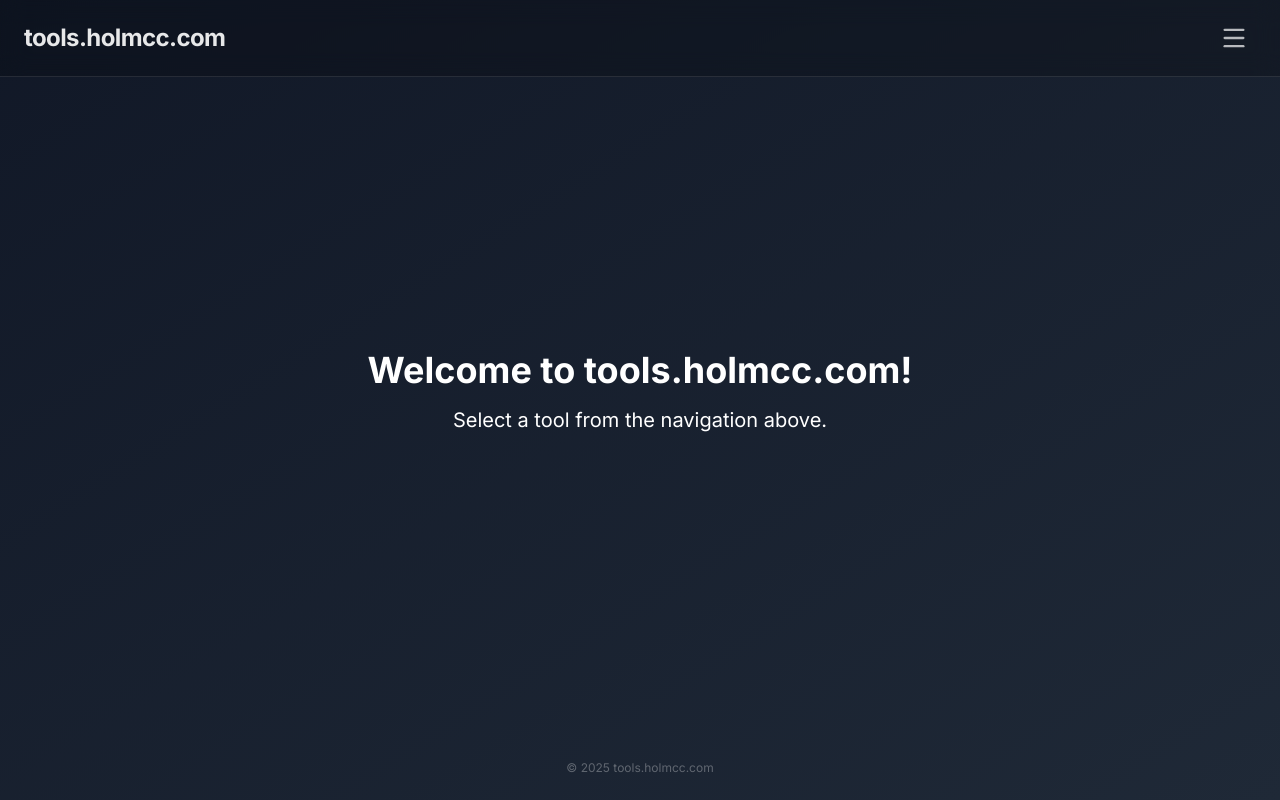
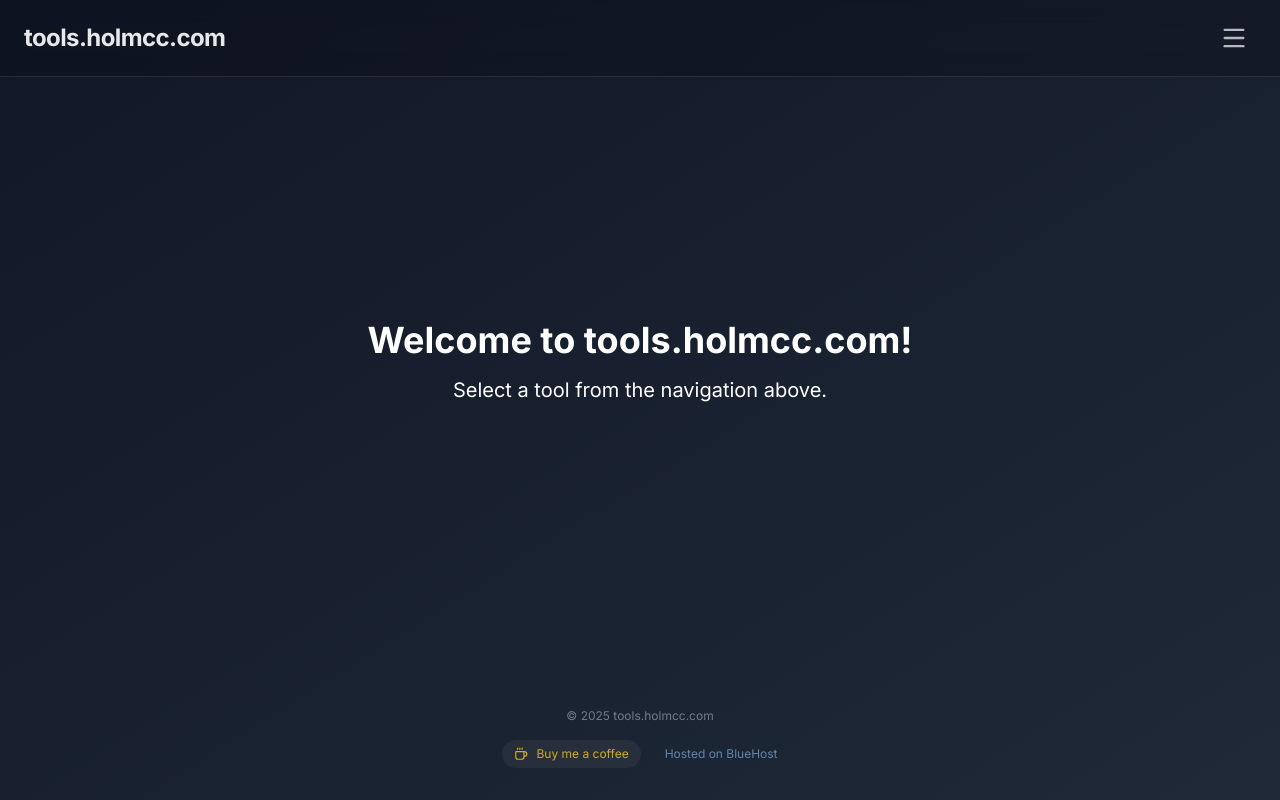
Before and after one commit to ken-holm/online-tools, a React (Vite) app: page / in a window 1280 px wide. Built offline with nearby package versions, Linux system fonts and the light colour scheme.

Commit message:
feat: Add monetization links to footer
- Added 'Buy me a Coffee' button with icon.
- Added 'Hosted on BlueHost' affiliate link.

```diff
--- a/src/components/Layout.jsx
+++ b/src/components/Layout.jsx
@@ -1,7 +1,7 @@
 import React, { useState, useRef, useEffect } from 'react';
 import { Outlet, Link } from 'react-router-dom';
 import { useTheme } from '../context/ThemeContext';
-import { Settings as SettingsIcon, Menu } from 'lucide-react';
+import { Settings as SettingsIcon, Menu, Coffee } from 'lucide-react';
 import Settings from './Settings';
 
 const Layout = () => {
@@ -82,15 +82,38 @@ const Layout = () => {
         </div>
       </header>
 
-      {/* Spacer for fixed header - minimized as header is now mostly transparent/overlay, but good to keep content from starting under logo */}
+      {/* Spacer for fixed header */}
       <div className="h-20"></div>
 
       <main className="flex-grow flex items-center justify-center p-6 relative z-0">
         <Outlet />
       </main>
 
-      <footer className="py-6 text-center text-white/30 text-xs relative z-0">
-        &copy; {new Date().getFullYear()} tools.holmcc.com
+      <footer className="py-8 text-center text-white/40 text-xs relative z-0 flex flex-col items-center gap-4">
+        <div>
+          &copy; {new Date().getFullYear()} tools.holmcc.com
+        </div>
+
+        <div className="flex items-center gap-6">
+          <a
+            href="https://www.buymeacoffee.com"
+            target="_blank"
+            rel="noopener noreferrer"
+            className="flex items-center gap-2 text-yellow-400/80 hover:text-yellow-300 transition-colors bg-white/5 hover:bg-white/10 px-3 py-1.5 rounded-full"
+          >
+            <Coffee size={14} />
+            <span>Buy me a coffee</span>
+          </a>
+
+          <a
+            href="https://www.bluehost.com"
+            target="_blank"
+            rel="noopener noreferrer"
+            className="text-blue-300/60 hover:text-blue-300 transition-colors"
+          >
+            Hosted on BlueHost
+          </a>
+        </div>
       </footer>
 
       <Settings isOpen={isSettingsOpen} onClose={() => setIsSettingsOpen(false)} />
```
